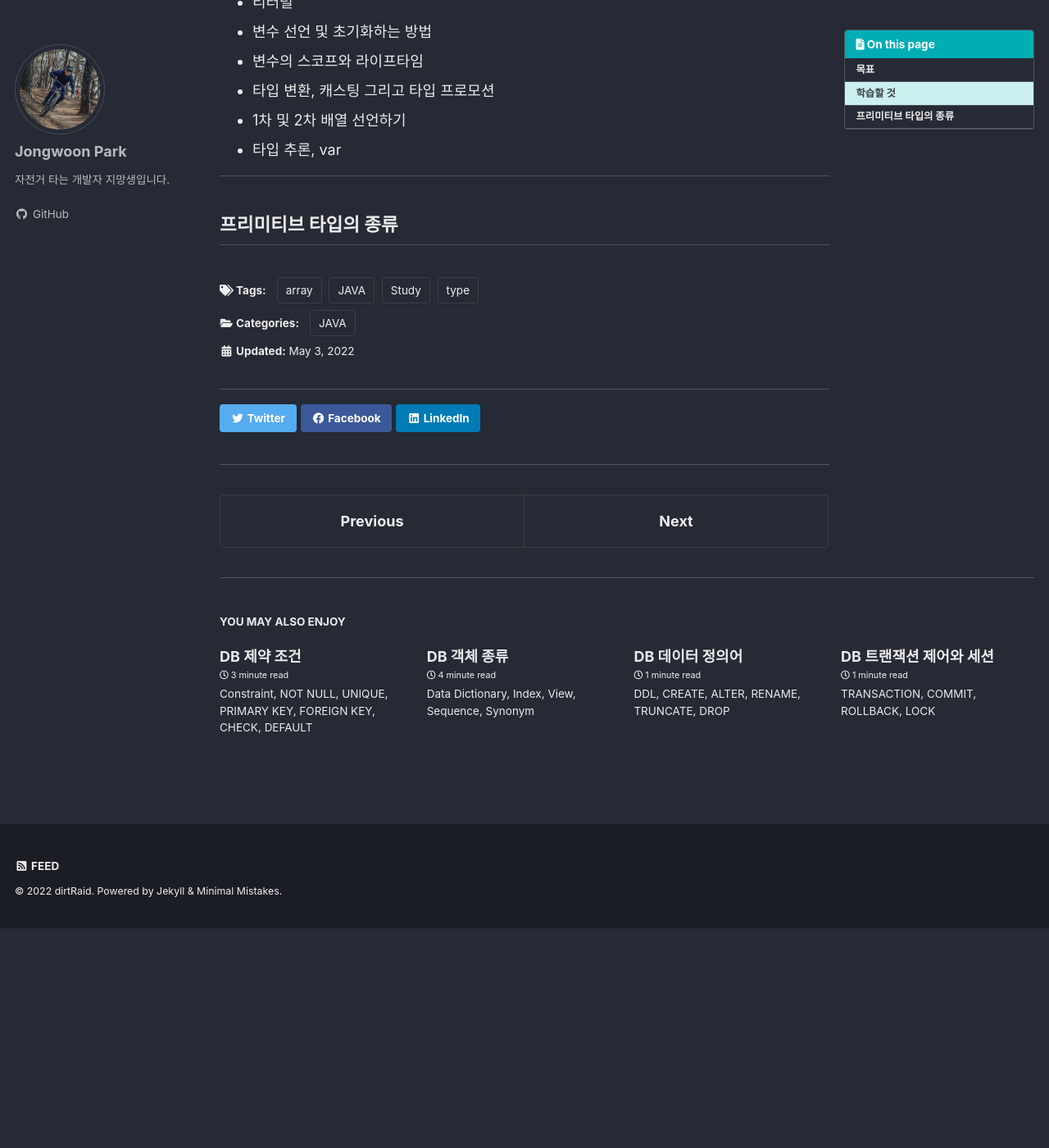
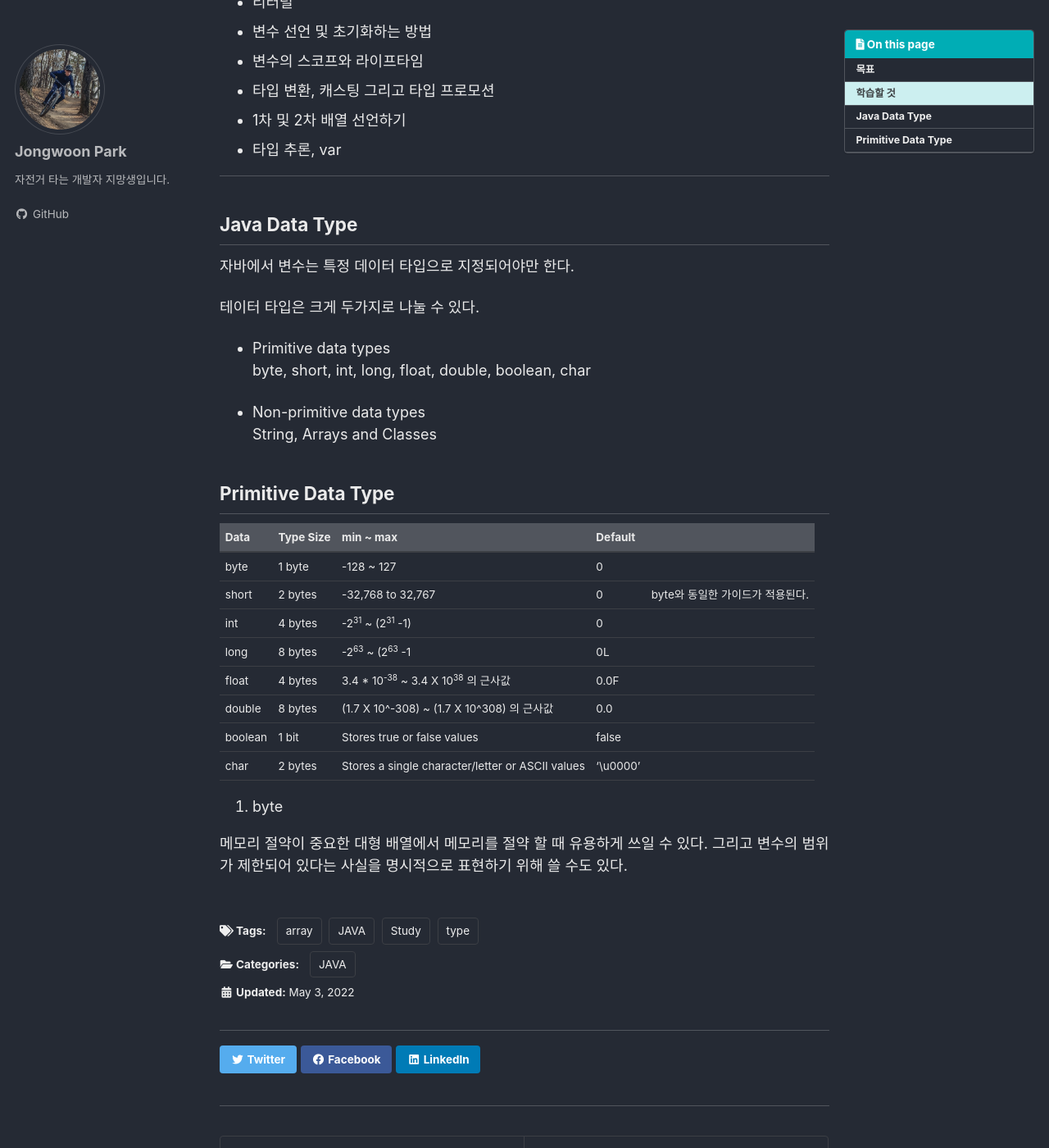
Before and after one commit to nortiz1349/dirtRaid, a Jekyll site: the page built from _posts/2022-05-03-javaStudy_week2.md, in a window 1280 px wide and 1400 px high, scrolled down 472 px. Shown: the whole window at 82% size. Built offline with Jekyll 4.4.1, drawn with Linux system fonts in a browser that asks for light colours; cached includes are drawn as plain includes; some web fonts are replaced; before the commit the page ends 1604 px from its top, so only the background shows below that; some of the changed text lies outside the part shown.

Commit message:
primitive data

```diff
--- a/_posts/2022-05-03-javaStudy_week2.md
+++ b/_posts/2022-05-03-javaStudy_week2.md
@@ -32,4 +32,33 @@ date: 2022-05-03
 
 ---
 
-## 프리미티브 타입의 종류
+## Java Data Type
+
+자바에서 변수는 특정 데이터 타입으로 지정되어야만 한다.
+
+테이터 타입은 크게 두가지로 나눌 수 있다.
+
+- Primitive data types
+  byte, short, int, long, float, double, boolean, char
+
+- Non-primitive data types
+  String, Arrays and Classes
+
+## Primitive Data Type
+
+
+
+|Data|Type Size|min ~ max|Default|
+|---|---|---|---|
+|byte|1 byte|-128 ~ 127|0|
+|short|2 bytes|-32,768 to 32,767|0|byte와 동일한 가이드가 적용된다.|
+|int|4 bytes|-2<sup>31</sup> ~ (2<sup>31</sup> -1)|0|
+|long|8 bytes|-2<sup>63</sup> ~ (2<sup>63</sup> -1|0L|
+|float|4 bytes|3.4 * 10<sup>-38</sup> ~ 3.4 X 10<sup>38</sup> 의 근사값|0.0F|
+|double|8 bytes|(1.7 X 10^-308) ~ (1.7 X 10^308) 의 근사값|0.0|
+|boolean|1 bit|Stores true or false values|false|
+|char|2 bytes|Stores a single character/letter or ASCII values|'\u0000'|
+
+1. byte
+
+메모리 절약이 중요한 대형 배열에서 메모리를 절약 할 때 유용하게 쓰일 수 있다. 그리고 변수의 범위가 제한되어 있다는 사실을 명시적으로 표현하기 위해 쓸 수도 있다.
```
